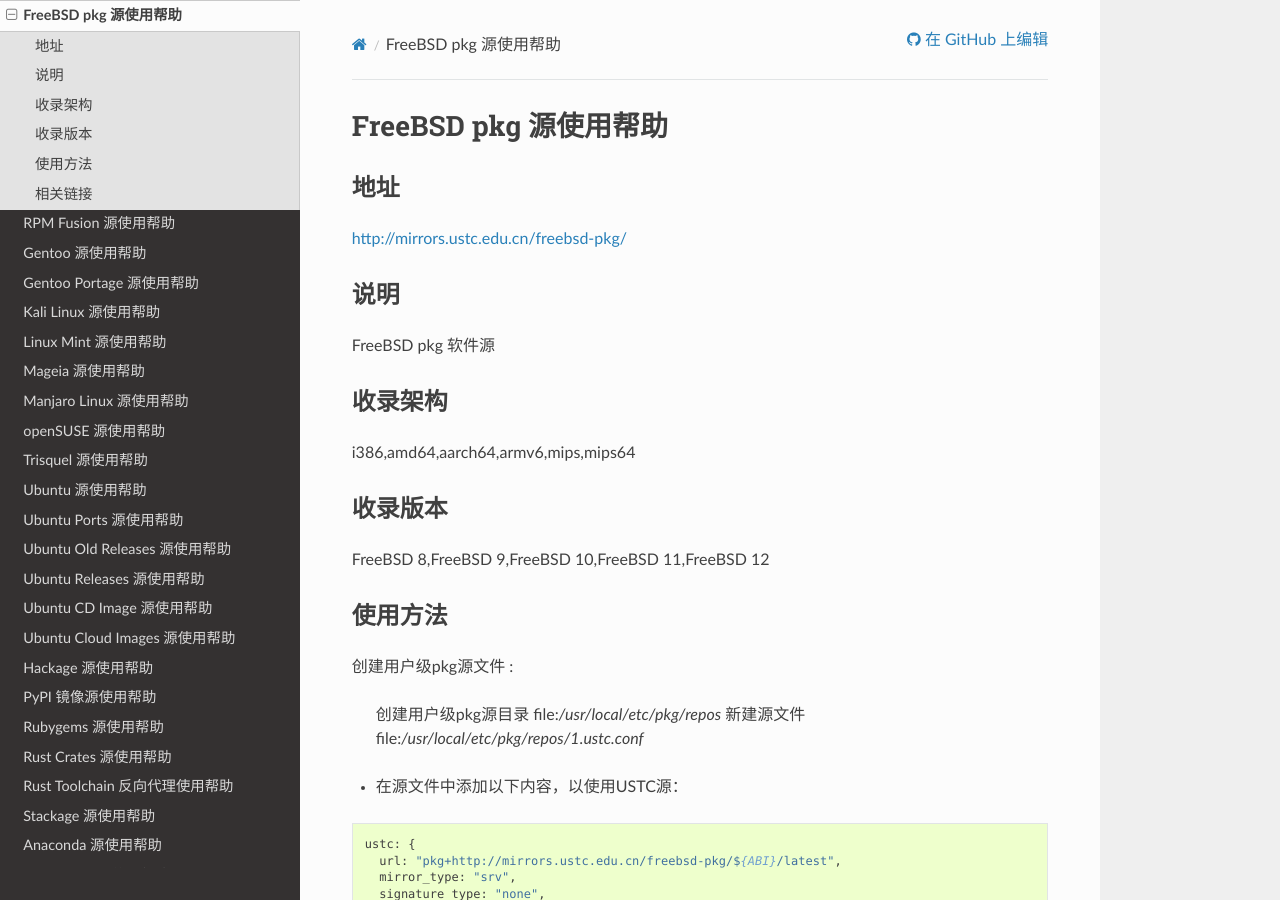
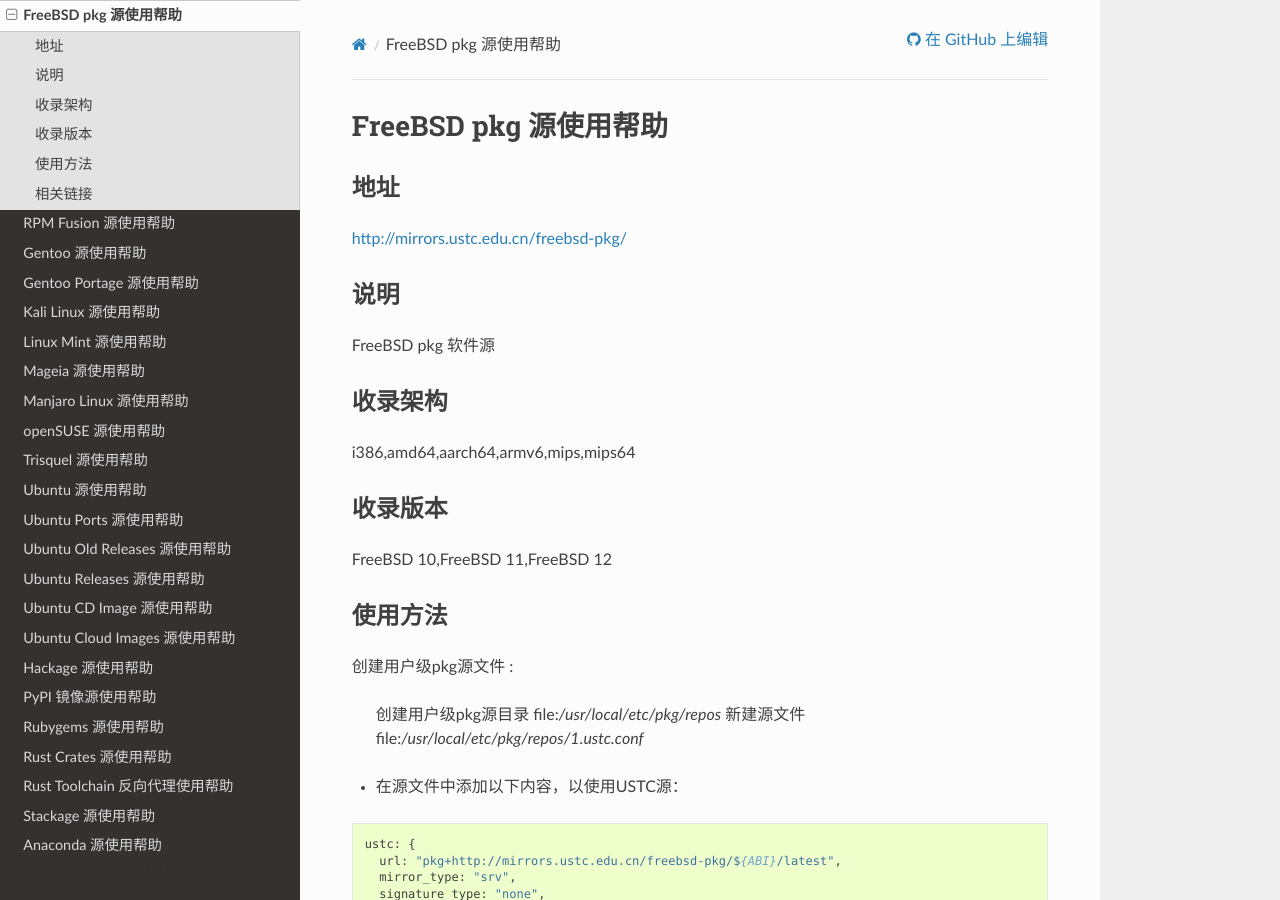
Before and after one commit to ustclug/mirrorhelp, a Sphinx documentation site: the page built from source/freebsd-pkg.rst, in a window 1280 px wide and 900 px high. Built offline with Sphinx 7.4.7 and the Read the Docs theme 2.0.0, drawn with Linux system fonts in a browser that asks for light colours; pages that are not in the unit, such as notebooks, are missing from menus.

Commit message:
删除FreeBSD 8 9

```diff
--- a/source/freebsd-pkg.rst
+++ b/source/freebsd-pkg.rst
@@ -21,7 +21,7 @@
 收录版本
 ========
 
-FreeBSD 8,FreeBSD 9,FreeBSD 10,FreeBSD 11,FreeBSD 12
+FreeBSD 10,FreeBSD 11,FreeBSD 12
 
 使用方法
 ========
```
